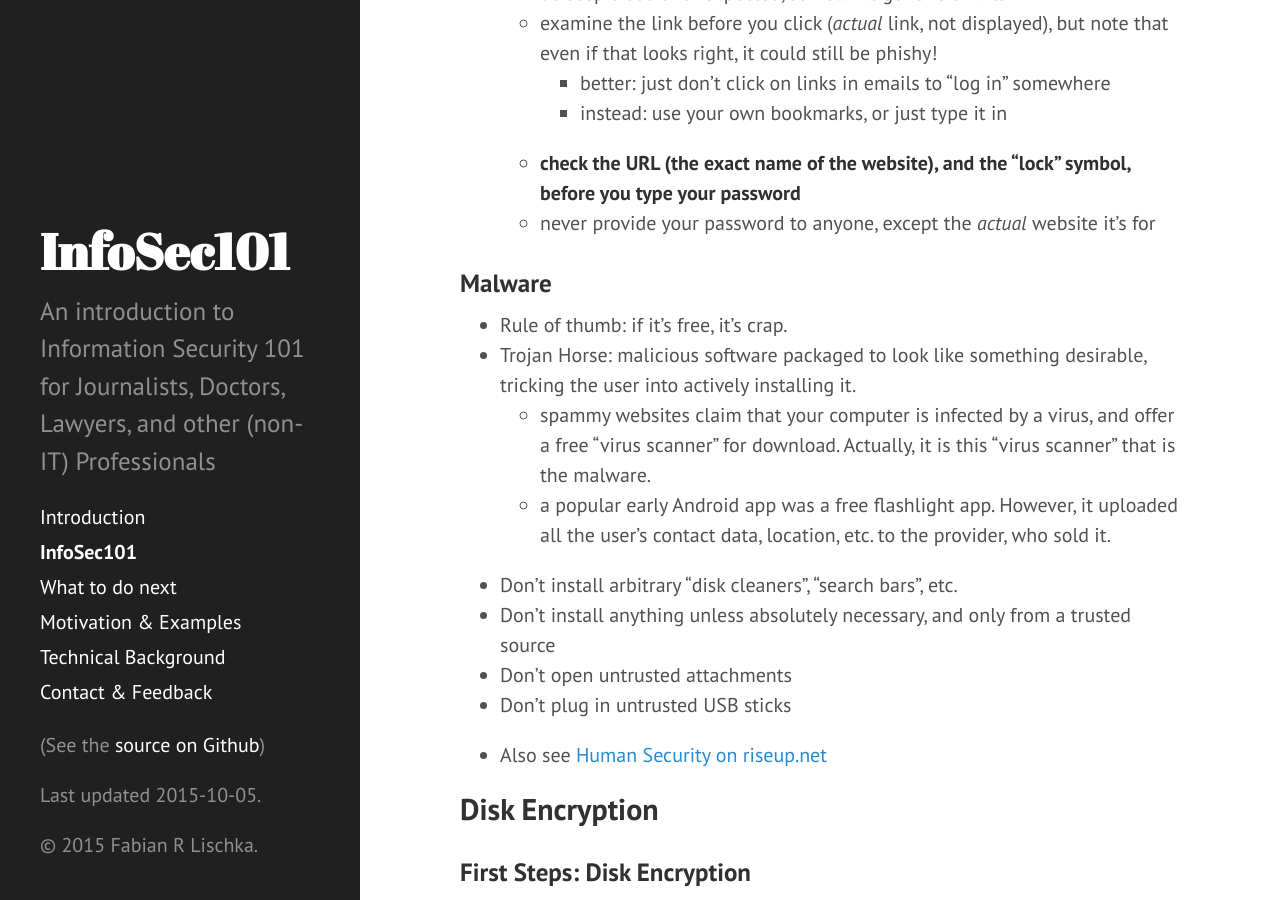
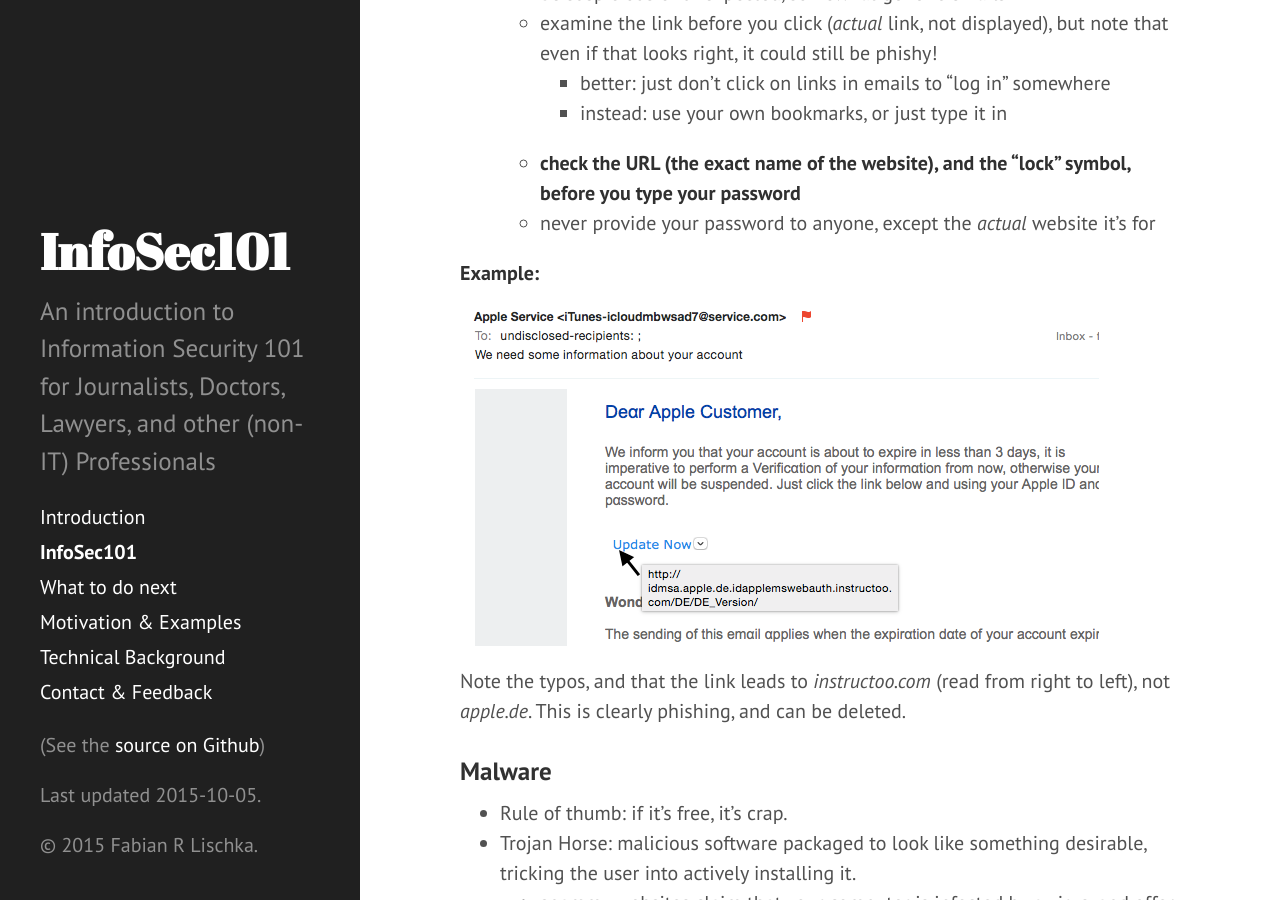
Before and after one commit to fabianlischka/InfoSec101, a Jekyll site: the page built from p1-InfoSec101.md, in a window 1280 px wide and 900 px high, scrolled down 9554 px. Built offline with Jekyll 4.4.1, drawn with Linux system fonts in a browser that asks for light colours; Markdown is read by kramdown in place of the engine named in the settings.

Commit message:
added phishing example

```diff
--- a/p1-InfoSec101.md
+++ b/p1-InfoSec101.md
@@ -210,6 +210,12 @@ A password based on a long, creative passphrase might really be the state of the
         - instead: use your own bookmarks, or just type it in
     - **check the URL (the exact name of the website), and the "lock" symbol, before you type your password**
     - never provide your password to anyone, except the *actual* website it's for
+
+**Example:**
+
+![Phishing example](../public/images/Phishing-example-mail-server.png)
+
+Note the typos, and that the link leads to *instructoo.com* (read from right to left), not *apple.de*. This is clearly phishing, and can be deleted.
 
 ### Malware
 
```
Also changed, not shown: public/images/Phishing-example-mail-server.png (added).
